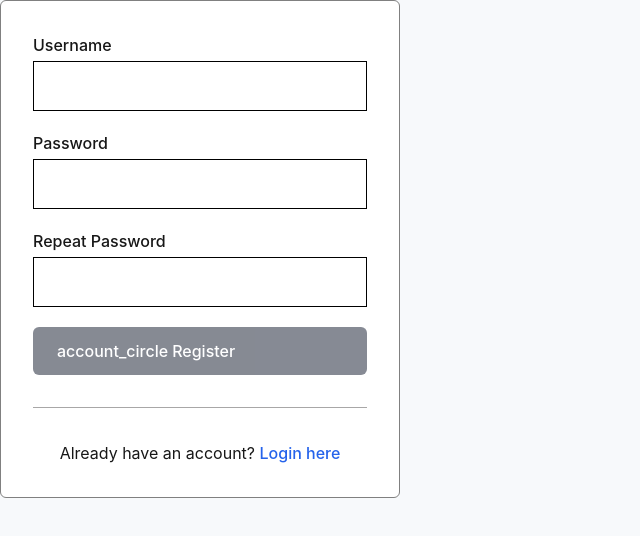
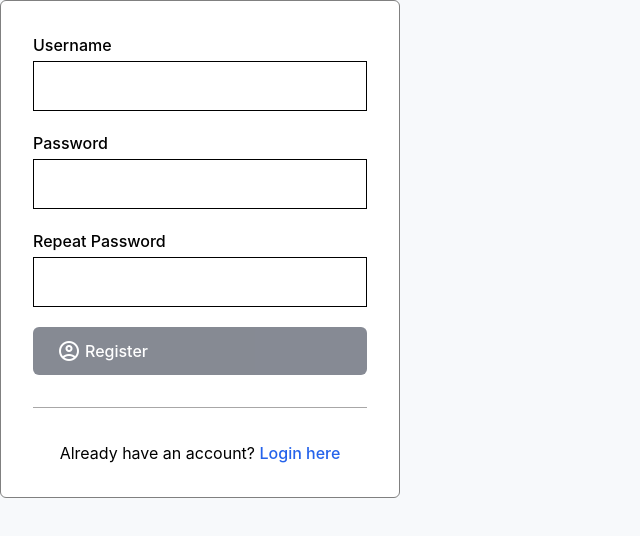
Before and after one commit to aryobarzan/photo-classification-nextjs, a Next.js app: page /register in a window 1280 px wide. Shown: the top 536 px of the page, without its empty margins (0-640 px from the left). Built offline with nearby package versions, Linux system fonts and the light colour scheme; no server answers.

Commit message:
material symbols import;

```diff
--- a/app/globals.css
+++ b/app/globals.css
@@ -1,6 +1,6 @@
 @import "tailwindcss";
 
-:root {
+/* :root {
   --background: #ffffff;
   --foreground: #171717;
 }
@@ -17,7 +17,7 @@
     --background: #0a0a0a;
     --foreground: #ededed;
   }
-}
+} */
 
 body {
   background: var(--background);
@@ -303,3 +303,10 @@ select.input-field {
     transform: rotate(360deg);
   }
 }
+
+/* Clip the icon name text to one icon-sized box so it does not flash while the font loads (display=swap). */
+.material-symbols-outlined {
+  display: inline-block;
+  width: 1em;
+  overflow: hidden;
+}
--- a/app/layout.tsx
+++ b/app/layout.tsx
@@ -23,6 +23,19 @@ export default function RootLayout({ children }: LayoutProps<"/">) {
       lang="en"
       className={`${geistSans.variable} ${geistMono.variable} h-full antialiased`}
     >
+      <head>
+        <link rel="preconnect" href="https://fonts.googleapis.com" />
+        <link
+          rel="preconnect"
+          href="https://fonts.gstatic.com"
+          crossOrigin=""
+        />
+        {/* eslint-disable-next-line @next/next/no-page-custom-font -- root layout, so the font applies to every page */}
+        <link
+          rel="stylesheet"
+          href="https://fonts.googleapis.com/css2?family=Material+Symbols+Outlined:opsz,wght,FILL,GRAD@24,400,0,0&icon_names=account_circle,add_a_photo,search&display=swap"
+        />
+      </head>
       <body className="min-h-full flex flex-col">{children}</body>
     </html>
   );
```
